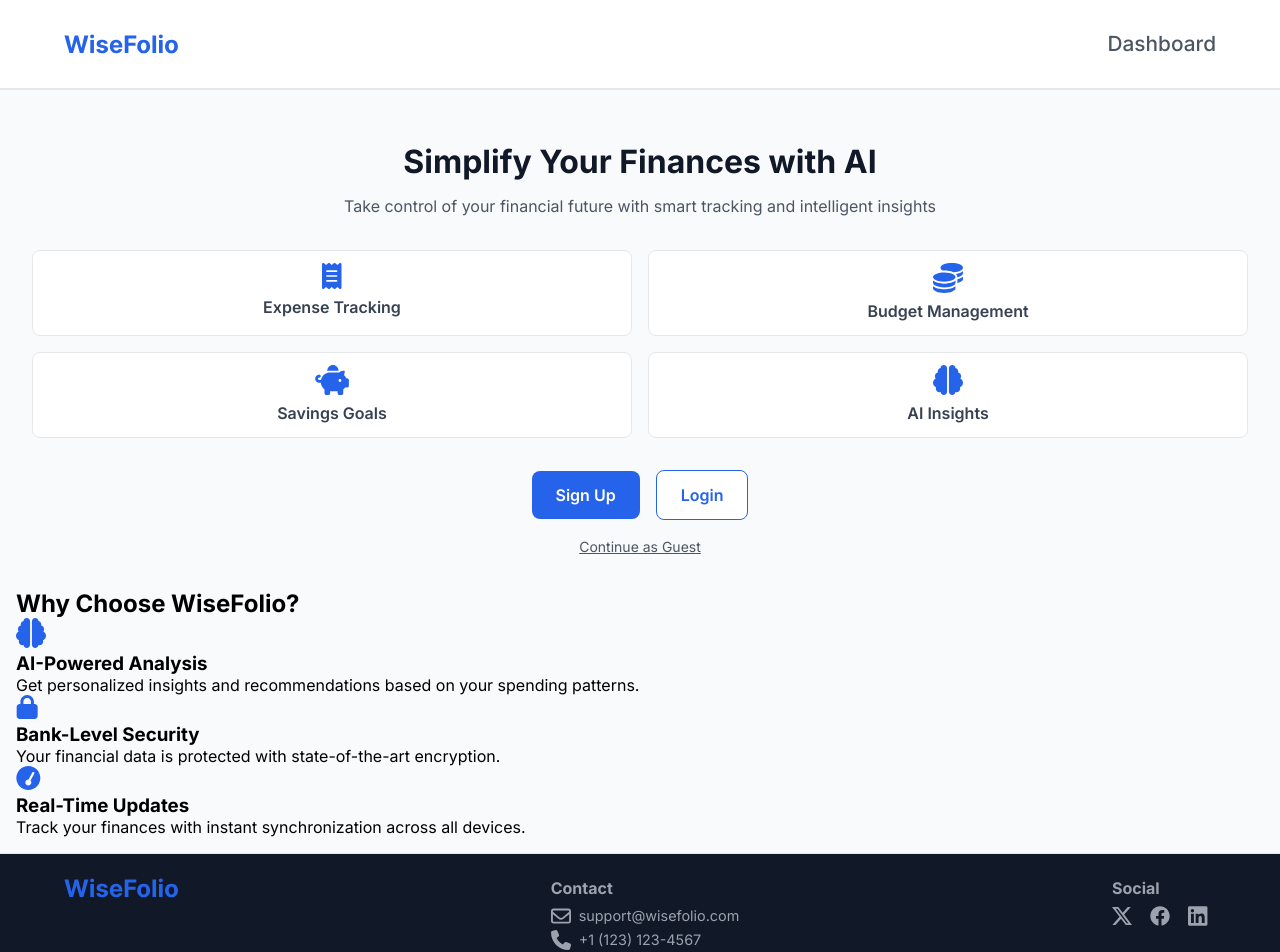
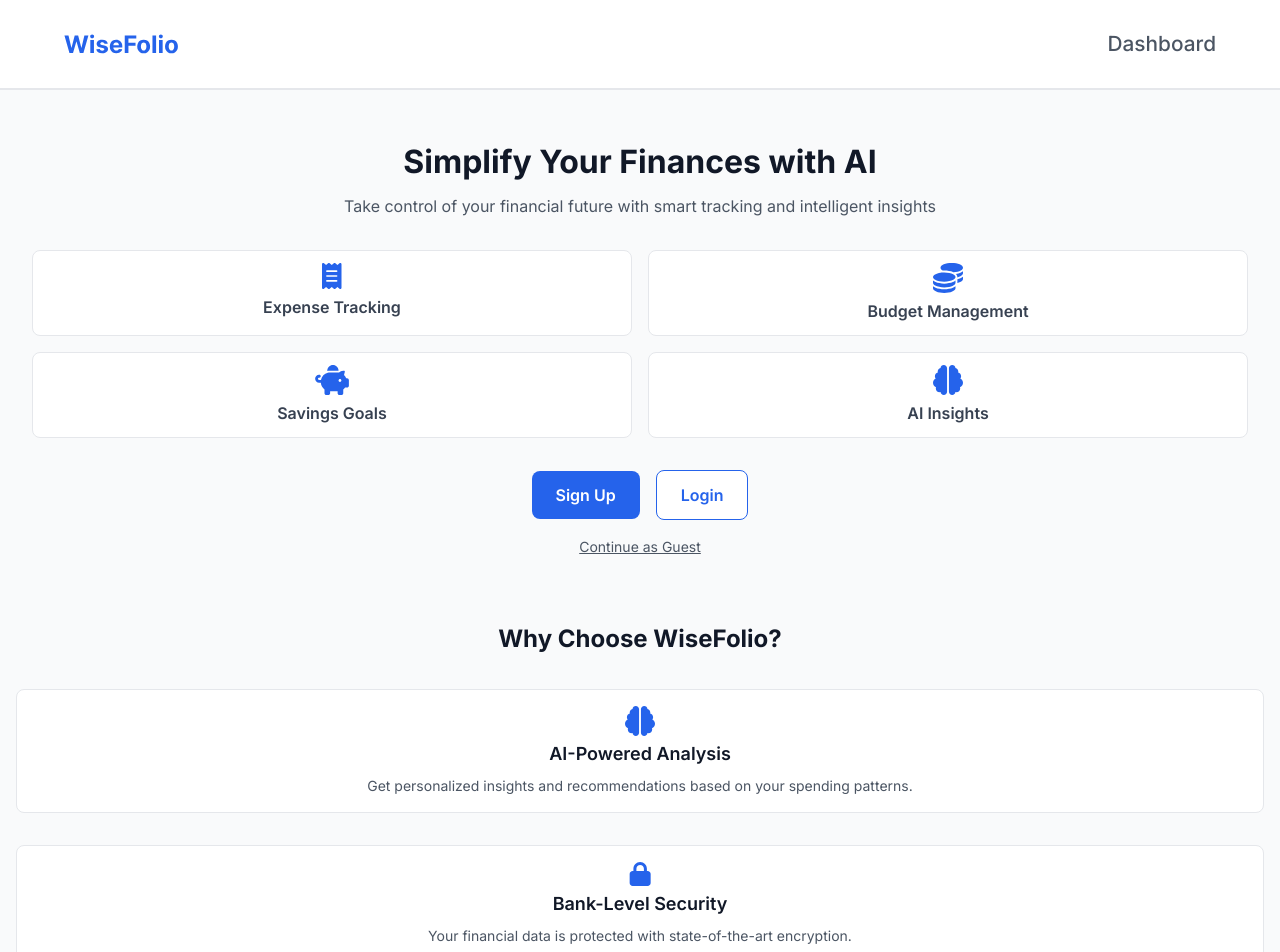
Before and after one commit to Lospub/WiseFolio-Client, a React (Vite) app in the folder wisefolio-client/: page / in a window 1280 px wide. Shown: the top 952 px of the page. Built offline with nearby package versions, Linux system fonts and the light colour scheme.

Commit message:
style benefit section

```diff
--- a/wisefolio-client/src/pages/Home/Home.scss
+++ b/wisefolio-client/src/pages/Home/Home.scss
@@ -55,4 +55,35 @@
         text-decoration: underline;
         cursor: pointer;
     }
+
+    &__choose {
+        margin: 2rem 0;
+        text-align: center;
+    }
+
+    &__choose-title {
+        @include font-style(1.5rem, 1.5, 700, $primary-text);
+    }
+
+    &__benefits {
+        margin-top: 2rem;
+        display: grid;
+        grid-template-columns: 1fr;
+        gap: 2rem;
+    }
+
+    &__benefit {
+        @include border-style(0.5rem, $primary-color, $primary-boarder);
+        padding: 1rem;
+    }
+
+
+    &__benefit-title {
+        @include font-style(1.125rem, 1.5, 600, $primary-text);
+    }
+
+    &__benefit-content {
+        @include font-style(0.875rem, 1.5, 400, $secondary-text);
+        margin-top: 0.5rem;
+    }
 }
--- a/wisefolio-client/src/pages/Home/Home.tsx
+++ b/wisefolio-client/src/pages/Home/Home.tsx
@@ -1,11 +1,11 @@
 import "./Home.scss"
 import Footer from "../../components/Footer/Footer";
-import ExpenseIcon from "../../assets/icons/expense.svg";
-import BudgetIcon from "../../assets/icons/budget.svg";
-import SavingsIcon from "../../assets/icons/saving.svg";
-import AIIcon from "../../assets/icons/AI.svg";
-import SecurityIcon from "../../assets/icons/locker.svg";
-import RealTimeIcon from "../../assets/icons/time.svg";
+import ExpenseIcon from "../../assets/icons/expense.svg?react";
+import BudgetIcon from "../../assets/icons/budget.svg?react";
+import SavingsIcon from "../../assets/icons/saving.svg?react";
+import AIIcon from "../../assets/icons/AI.svg?react";
+import SecurityIcon from "../../assets/icons/locker.svg?react";
+import RealTimeIcon from "../../assets/icons/time.svg?react";
 
 const Home = () => {
     return (
@@ -16,19 +16,19 @@ const Home = () => {
                     <p className="home__hero-subtitle">Take control of your financial future with smart tracking and intelligent insights</p>
                     <article className="home__features">
                         <div className="home__feature">
-                            <img src={ExpenseIcon} alt="Expense Tracking" className="feature-icon" />
+                            <ExpenseIcon />
                             <p>Expense Tracking</p>
                         </div>
                         <div className="home__feature">
-                            <img src={BudgetIcon} alt="Budget Management" className="feature-icon" />
+                            <BudgetIcon />
                             <p>Budget Management</p>
                         </div>
                         <div className="home__feature">
-                            <img src={SavingsIcon} alt="Savings Goals" className="feature-icon" />
+                            <SavingsIcon />
                             <p>Savings Goals</p>
                         </div>
                         <div className="home__feature">
-                            <img src={AIIcon} alt="AI Insights" className="feature-icon" />
+                            <AIIcon />
                             <p>AI Insights</p>
                         </div>
                     </article>
@@ -39,22 +39,22 @@ const Home = () => {
                     </div>
                 </header>
                 <section className="home__choose">
-                    <h2>Why Choose WiseFolio?</h2>
+                    <h2 className="home__choose-title">Why Choose WiseFolio?</h2>
                     <div className="home__benefits">
                         <div className="home__benefit">
-                            <img src={AIIcon} alt="AI-Powered Analysis" className="home__benefit-icon" />
-                            <h3>AI-Powered Analysis</h3>
-                            <p>Get personalized insights and recommendations based on your spending patterns.</p>
+                            <AIIcon />
+                            <h3 className="home__benefit-title">AI-Powered Analysis</h3>
+                            <p className="home__benefit-content">Get personalized insights and recommendations based on your spending patterns.</p>
                         </div>
                         <div className="home__benefit">
-                            <img src={SecurityIcon} alt="Bank-Level Security" className="home__benefit-icon" />
-                            <h3>Bank-Level Security</h3>
-                            <p>Your financial data is protected with state-of-the-art encryption.</p>
+                            <SecurityIcon />
+                            <h3 className="home__benefit-title">Bank-Level Security</h3>
+                            <p className="home__benefit-content">Your financial data is protected with state-of-the-art encryption.</p>
                         </div>
                         <div className="home__benefit">
-                            <img src={RealTimeIcon} alt="Real-Time Updates" className="home__benefit-icon" />
-                            <h3>Real-Time Updates</h3>
-                            <p>Track your finances with instant synchronization across all devices.</p>
+                            <RealTimeIcon />
+                            <h3 className="home__benefit-title">Real-Time Updates</h3>
+                            <p className="home__benefit-content">Track your finances with instant synchronization across all devices.</p>
                         </div>
                     </div>
                 </section>
```
